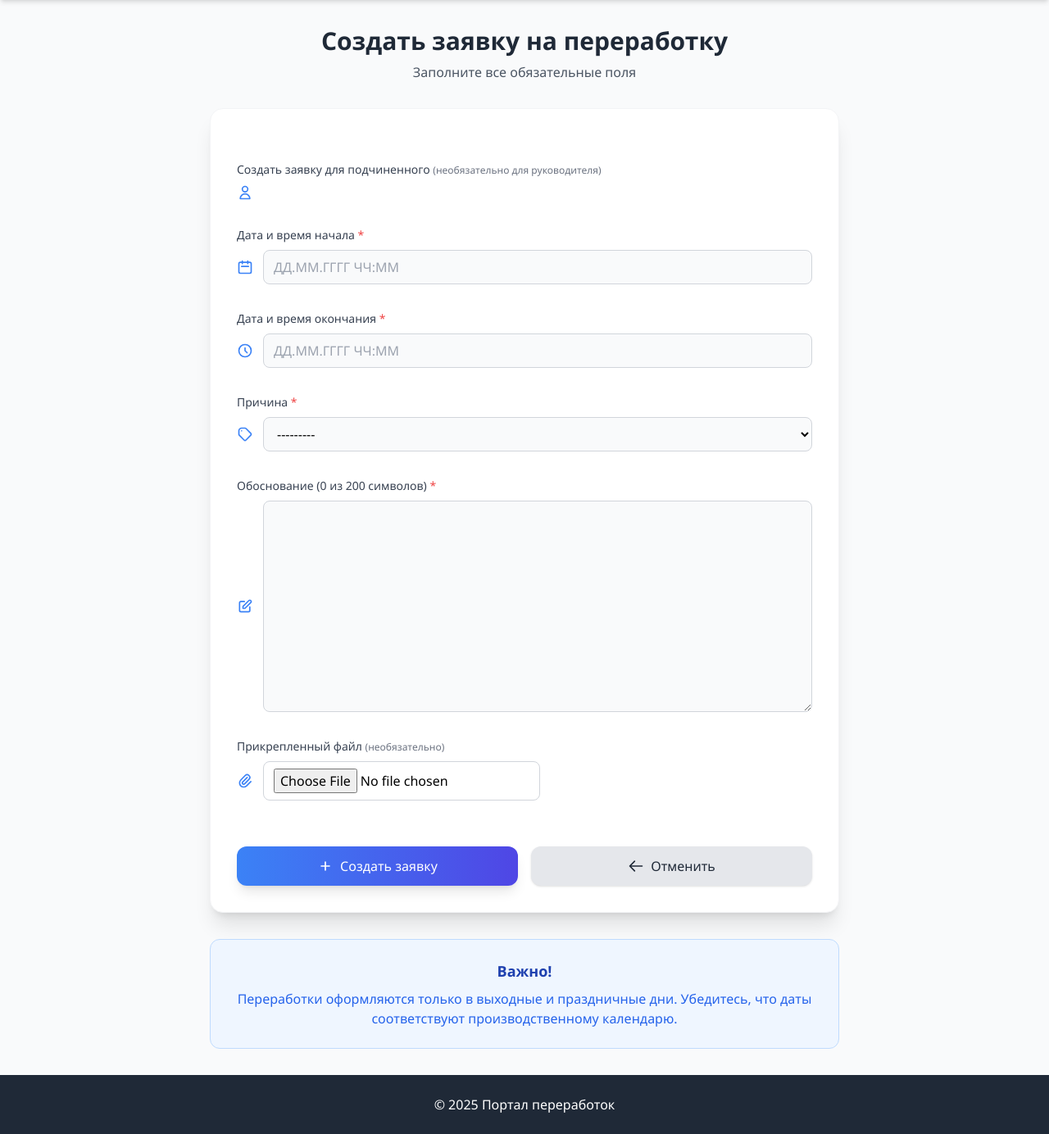
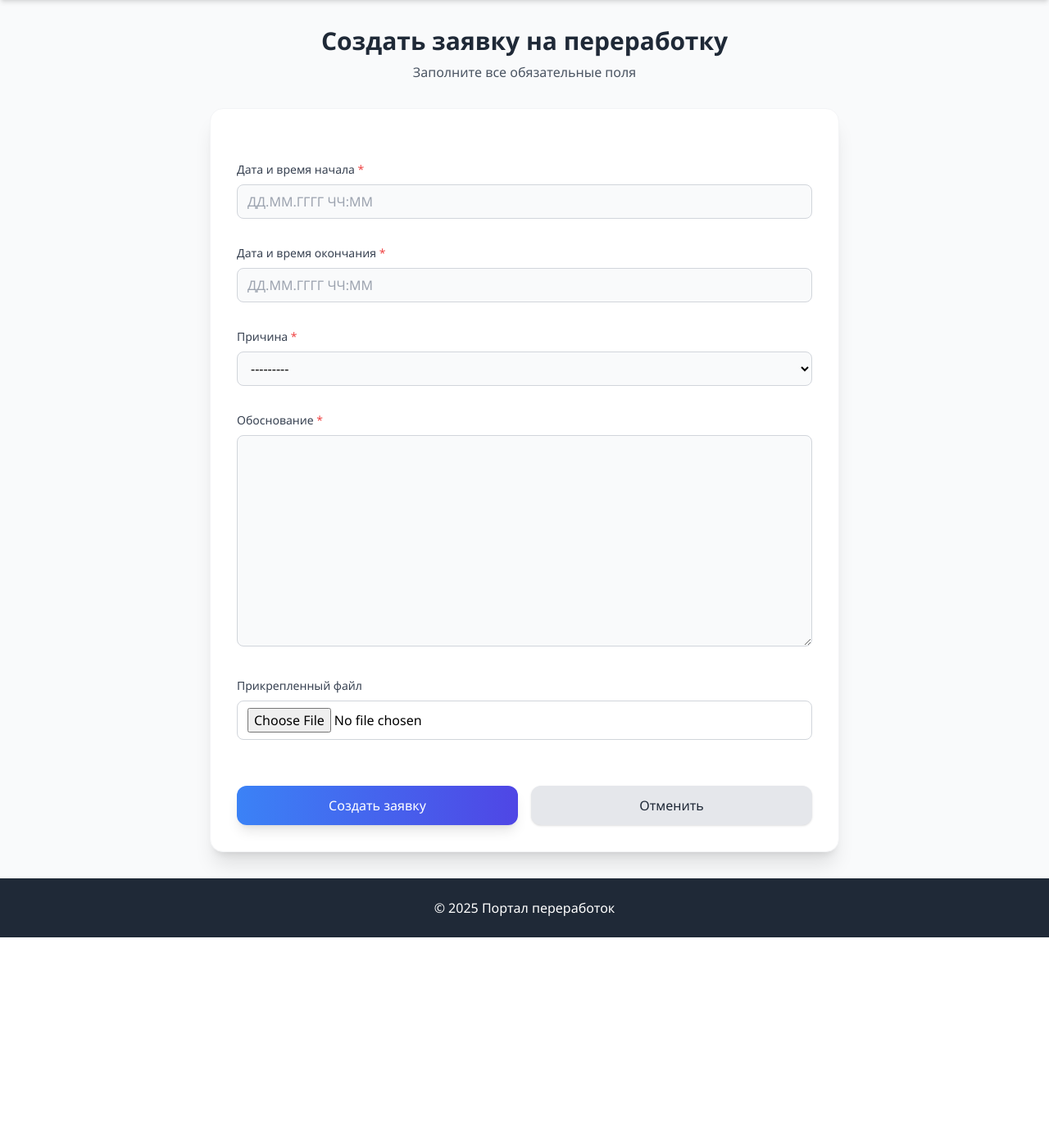
Before and after one commit to Destian1995/owertime_portal, a Django app: page /lk/create/ in a window 1280 px wide. Shown: the part 72-1456 px from the top of the page at 82% size. After the commit the page ends 1216 px from the top, so only its background shows below. Run offline with Django 4.2, Linux system fonts and the light colour scheme; a user stored in the database is signed in; tables that the repository leaves empty hold one stand-in row (values such as "Sample post"); style sheets or scripts are compiled from the project's sources; some libraries are stand-ins or nearby versions.

Commit message:
new update для руковод лк

```diff
--- a/overtime_app/templates/overtime_app/create_request.html
+++ b/overtime_app/templates/overtime_app/create_request.html
@@ -1,4 +1,3 @@
-<!-- create_request.html -->
 {% extends 'overtime_app/base.html' %}
 {% load widget_tweaks %}
 
@@ -15,85 +14,42 @@
         <form method="post" class="space-y-8" enctype="multipart/form-data">
             {% csrf_token %}
 
-            <!-- Новое поле выбора подчиненного -->
-            <div class="md:col-span-2">
+            {# Показываем выбор подчинённого только руководителям #}
+            {% if is_manager %}
+            <div>
                 <label for="{{ form.subordinate_employee.id_for_label }}" class="block text-sm font-medium text-gray-700 mb-2">
                     {{ form.subordinate_employee.label }}
                     <span class="text-gray-500 text-xs">(необязательно для руководителя)</span>
                 </label>
-                <div class="flex items-center">
-                    <div class="mr-3 flex-shrink-0">
-                        <svg class="h-5 w-5 text-blue-500" fill="none" viewBox="0 0 24 24" stroke="currentColor">
-                            <path stroke-linecap="round" stroke-linejoin="round" stroke-width="2" d="M16 7a4 4 0 11-8 0 4 4 0 018 0zM12 14a7 7 0 00-7 7h14a7 7 0 00-7-7z" />
-                        </svg>
-                    </div>
-                    {{ form.subordinate_employee|add_class:"border border-gray-300 rounded-lg px-3 py-2 focus:outline-none focus:ring-2 focus:ring-blue-500 focus:border-transparent" }}
-                </div>
+                {{ form.subordinate_employee|add_class:"border border-gray-300 rounded-lg px-3 py-2 focus:outline-none focus:ring-2 focus:ring-blue-500 focus:border-transparent w-full" }}
+
                 {% if form.subordinate_employee.errors %}
                 <p class="mt-2 text-sm text-red-600 flex items-center">
                     <svg class="h-4 w-4 mr-1" fill="none" viewBox="0 0 24 24" stroke="currentColor">
-                        <path stroke-linecap="round" stroke-linejoin="round" stroke-width="2" d="M12 8v4m0 0v6m0-6h.01M21 12a9 9 0 11-18 0 9 9 0 0118 0z" />
+                        <path stroke-linecap="round" stroke-linejoin="round" stroke-width="2"
+                              d="M12 8v4m0 0v6m0-6h.01M21 12a9 9 0 11-18 0 9 9 0 0118 0z" />
                     </svg>
                     {{ form.subordinate_employee.errors }}
                 </p>
                 {% endif %}
             </div>
+            {% endif %}
 
-            <!-- Основные поля формы -->
             <div class="grid grid-cols-1 md:grid-cols-2 gap-8">
                 {% for field in form %}
-                <!-- Пропускаем поле subordinate_employee, так как оно уже добавлено выше -->
                 {% if field.name != 'subordinate_employee' %}
-                <div class="md:col-span-2 {% if field.name == 'start_datetime' or field.name == 'end_datetime' %}md:col-span-1{% endif %}">
+                <div class="md:col-span-2 {% if field.name in 'start_datetime,end_datetime' %}md:col-span-1{% endif %}">
                     <label for="{{ field.id_for_label }}" class="block text-sm font-medium text-gray-700 mb-2">
                         {{ field.label }}
-                        {% if field.name == 'justification' %}
-                        <span id="char-count-label">(0 из 200 символов)</span>
-                        {% endif %}
-                        {% if field.name == 'attachment' %}
-                        <span class="text-gray-500 text-xs">(необязательно)</span>
-                        {% endif %}
                         {% if field.field.required %}<span class="text-red-500">*</span>{% endif %}
                     </label>
-
-                    <div class="flex items-center">
-                        <div class="mr-3 flex-shrink-0">
-                            {% if field.name == 'start_datetime' %}
-                            <svg class="h-5 w-5 text-blue-500" fill="none" viewBox="0 0 24 24" stroke="currentColor">
-                                <path stroke-linecap="round" stroke-linejoin="round" stroke-width="2" d="M8 7V3m8 4V3m-9 8h10M5 21h14a2 2 0 002-2V7a2 2 0 00-2-2H5a2 2 0 00-2 2v12a2 2 0 002 2z" />
-                            </svg>
-                            {% elif field.name == 'end_datetime' %}
-                            <svg class="h-5 w-5 text-blue-500" fill="none" viewBox="0 0 24 24" stroke="currentColor">
-                                <path stroke-linecap="round" stroke-linejoin="round" stroke-width="2" d="M12 8v4l3 3m6-3a9 9 0 11-18 0 9 9 0 0118 0z" />
-                            </svg>
-                            {% elif field.name == 'reason' %}
-                            <svg class="h-5 w-5 text-blue-500" fill="none" viewBox="0 0 24 24" stroke="currentColor">
-                                <path stroke-linecap="round" stroke-linejoin="round" stroke-width="2" d="M7 7h.01M7 3h5c.512 0 1.024.195 1.414.586l7 7a2 2 0 010 2.828l-7 7a2 2 0 01-2.828 0l-7-7A1.994 1.994 0 013 12V7a4 4 0 014-4z" />
-                            </svg>
-                            {% elif field.name == 'justification' %}
-                            <svg class="h-5 w-5 text-blue-500" fill="none" viewBox="0 0 24 24" stroke="currentColor">
-                                <path stroke-linecap="round" stroke-linejoin="round" stroke-width="2" d="M11 5H6a2 2 0 00-2 2v11a2 2 0 002 2h11a2 2 0 002-2v-5m-1.414-9.414a2 2 0 112.828 2.828L11.828 15H9v-2.828l8.586-8.586z" />
-                            </svg>
-                            {% elif field.name == 'attachment' %}
-                            <svg class="h-5 w-5 text-blue-500" fill="none" viewBox="0 0 24 24" stroke="currentColor">
-                                <path stroke-linecap="round" stroke-linejoin="round" stroke-width="2" d="M15.172 7l-6.586 6.586a2 2 0 102.828 2.828l6.414-6.586a4 4 0 00-5.656-5.656l-6.415 6.585a6 6 0 108.486 8.486L20.5 13" />
-                            </svg>
-                            {% endif %}
-                        </div>
-
-                        {% if field.name == 'justification' %}
-                        {{ field|add_class:"border border-gray-300 rounded-lg px-3 py-2 focus:outline-none focus:ring-2 focus:ring-blue-500 focus:border-transparent" }}
-                        {% elif field.name == 'attachment' %}
-                        {{ field|add_class:"border border-gray-300 rounded-lg px-3 py-2 focus:outline-none focus:ring-2 focus:ring-blue-500 focus:border-transparent" }}
-                        {% else %}
-                        {{ field|add_class:"border border-gray-300 rounded-lg px-3 py-2 focus:outline-none focus:ring-2 focus:ring-blue-500 focus:border-transparent" }}
-                        {% endif %}
-                    </div>
+                    {{ field|add_class:"border border-gray-300 rounded-lg px-3 py-2 focus:outline-none focus:ring-2 focus:ring-blue-500 focus:border-transparent w-full" }}
 
                     {% if field.errors %}
                     <p class="mt-2 text-sm text-red-600 flex items-center">
                         <svg class="h-4 w-4 mr-1" fill="none" viewBox="0 0 24 24" stroke="currentColor">
-                            <path stroke-linecap="round" stroke-linejoin="round" stroke-width="2" d="M12 8v4m0 0v6m0-6h.01M21 12a9 9 0 11-18 0 9 9 0 0118 0z" />
+                            <path stroke-linecap="round" stroke-linejoin="round" stroke-width="2"
+                                  d="M12 8v4m0 0v6m0-6h.01M21 12a9 9 0 11-18 0 9 9 0 0118 0z" />
                         </svg>
                         {{ field.errors }}
                     </p>
@@ -106,28 +62,15 @@
             <div class="flex flex-col sm:flex-row gap-4 pt-6">
                 <button type="submit"
                         class="flex-1 bg-gradient-to-r from-blue-500 to-indigo-600 hover:from-blue-600 hover:to-indigo-700 text-white font-medium py-3 px-6 rounded-xl shadow-lg hover:shadow-xl transition-all duration-300 transform hover:-translate-y-0.5 focus:outline-none focus:ring-2 focus:ring-blue-500 focus:ring-opacity-50 flex items-center justify-center">
-                    <svg class="h-5 w-5 mr-2" fill="none" viewBox="0 0 24 24" stroke="currentColor">
-                        <path stroke-linecap="round" stroke-linejoin="round" stroke-width="2" d="M12 6v6m0 0v6m0-6h6m-6 0H6" />
-                    </svg>
                     Создать заявку
                 </button>
 
                 <a href="{% url 'overtime_app:dashboard' %}"
                    class="flex-1 bg-gray-200 hover:bg-gray-300 text-gray-800 font-medium py-3 px-6 rounded-xl shadow hover:shadow-md transition-all duration-300 flex items-center justify-center">
-                    <svg class="h-5 w-5 mr-2" fill="none" viewBox="0 0 24 24" stroke="currentColor">
-                        <path stroke-linecap="round" stroke-linejoin="round" stroke-width="2" d="M10 19l-7-7m0 0l7-7m-7 7h18" />
-                    </svg>
                     Отменить
                 </a>
             </div>
         </form>
-    </div>
-
-    <div class="mt-8 bg-blue-50 border border-blue-200 rounded-xl p-6 text-center">
-        <h3 class="text-lg font-semibold text-blue-800">Важно!</h3>
-        <p class="mt-2 text-blue-600">
-            Переработки оформляются только в выходные и праздничные дни. Убедитесь, что даты соответствуют производственному календарю.
-        </p>
     </div>
 </div>
 {% endblock %}
@@ -153,9 +96,9 @@
 </script>
 
 <!-- Flatpickr CSS & JS -->
-<link rel="stylesheet" href="https://cdn.jsdelivr.net/npm/flatpickr@4.6.13/dist/flatpickr.min.css">
-<script src="https://cdn.jsdelivr.net/npm/flatpickr@4.6.13/dist/flatpickr.min.js"></script>
-<script src="https://cdn.jsdelivr.net/npm/flatpickr/dist/l10n/ru.js"></script>
+<link rel="stylesheet" href="https://cdn.jsdelivr.net/npm/flatpickr@4.6.13/dist/flatpickr.min.css  ">
+<script src="https://cdn.jsdelivr.net/npm/flatpickr@4.6.13/dist/flatpickr.min.js  "></script>
+<script src="https://cdn.jsdelivr.net/npm/flatpickr/dist/l10n/ru.js  "></script>
 
 <script>
     document.addEventListener('DOMContentLoaded', function() {
@@ -180,4 +123,4 @@
         });
     });
 </script>
-{% endblock %}
+{% endblock %} <!-- Закрывающий тег для блока scripts -->
--- a/overtime_app/views.py
+++ b/overtime_app/views.py
@@ -462,88 +462,33 @@
 
 @login_required
 def create_request(request):
-    try:
-        current_employee = Employee.objects.get(email=request.user.email)
-    except Employee.DoesNotExist:
-        messages.error(request, 'Ваш профиль сотрудника не найден.')
-        return redirect('overtime_app:dashboard')
+    user = request.user
+    current_user_employee = Employee.objects.filter(email=user.email).first()
 
     if request.method == 'POST':
-        # Передаем current_employee в форму через kwargs
-        form = OvertimeRequestForm(request.POST, request.FILES, current_user_employee=current_employee)
+        form = OvertimeRequestForm(
+            request.POST,
+            request.FILES,
+            current_user_employee=current_user_employee
+        )
         if form.is_valid():
-            req = form.save(commit=False)
-            # Определяем, для кого создается заявка
-            selected_subordinate = form.cleaned_data.get('subordinate_employee')
-            if selected_subordinate:
-                # Заявка создается от имени подчиненного
-                req.employee = selected_subordinate
-            else:
-                # Заявка создается от имени текущего пользователя
-                req.employee = current_employee
-            req.status = 'pending'
-            req.save()
+            overtime_request = form.save(commit=False)
+            overtime_request.employee = current_user_employee
 
-            # Отправляем уведомление руководителю выбранного сотрудника (или текущего, если он сам себе руководитель)
-            manager = req.employee.manager1
-            if manager and manager.email:
-                token_obj = ApprovalToken.create_token(req, manager)
+            # Если руководитель создал заявку за подчинённого
+            subordinate = form.cleaned_data.get('subordinate_employee')
+            if subordinate:
+                overtime_request.employee = subordinate
 
-                approve_url = request.build_absolute_uri(
-                    reverse('overtime_app:approve_via_email', args=[req.id]) + f'?token={token_obj.token}&decision=approved'
-                )
-                reject_url = request.build_absolute_uri(
-                    reverse('overtime_app:approve_via_email', args=[req.id]) + f'?token={token_obj.token}&decision=rejected'
-                )
-                portal_link = request.build_absolute_uri(reverse('overtime_app:view_requests'))
-
-                html_content = f"""
-                <h2>Заявка на переработку #{req.id}</h2>
-                <p><strong>Сотрудник:</strong> {req.employee.full_name}</p>
-                <p><strong>Начало:</strong> {req.start_datetime}</p>
-                <p><strong>Окончание:</strong> {req.end_datetime}</p>
-                <p><strong>Причина:</strong> {req.get_reason_display()}</p>
-                <p><strong>Обоснование:</strong> {req.justification}</p>
-                {f'<p><strong>Прикрепленный файл:</strong> {req.attachment.name.split("/")[-1]}</p>' if req.attachment else '<p><strong>Прикрепленный файл:</strong> Не прикреплен</p>'}
-
-                <h3>Действия:</h3>
-                <a href="{approve_url}" style="display:inline-block;padding:10px 20px;background:#4CAF50;color:white;text-decoration:none;border-radius:5px;margin:5px;">Согласовано</a>
-                <a href="{reject_url}" style="display:inline-block;padding:10px 20px;background:#F44336;color:white;text-decoration:none;border-radius:5px;margin:5px;">Не согласовано</a>
-
-                <h3><a href="{portal_link}" style="display:inline-block;padding:10px 20px;background:#2196F3;color:white;text-decoration:none;border-radius:5px;margin:5px;">Перейти к заявкам на портале</a></h3>
-                """
-
-                subject = f'Заявка на переработку #{req.id} от {req.employee.full_name}'
-                body = f'Заявка #{req.id} ждет вашего согласования. Перейдите по ссылке: {approve_url}\n\nИли посетите портал: {portal_link}'
-
-                msg = EmailMultiAlternatives(
-                    subject=subject,
-                    body=body,
-                    from_email=None,
-                    to=[manager.email],
-                )
-                msg.attach_alternative(html_content, "text/html")
-
-                if req.attachment:
-                    try:
-                        with open(req.attachment.path, 'rb') as f:
-                            file_data = f.read()
-                        msg.attach(req.attachment.name.split("/")[-1], file_data, req.attachment.content_type)
-                        print(f"Файл {req.attachment.name} успешно прикреплён к письму.")
-                    except FileNotFoundError:
-                        print(f"Ошибка: Файл {req.attachment.path} не найден при попытке прикрепления.")
-                    except Exception as e:
-                        print(f"Ошибка прикрепления файла {req.attachment.name}: {e}")
-
-                msg.send()
-
-            messages.success(request, f'Заявка создана и отправлена на согласование для {req.employee.full_name}.')
+            overtime_request.save()
             return redirect('overtime_app:dashboard')
     else:
-        # Передаем current_employee в форму при GET-запросе
-        form = OvertimeRequestForm(current_user_employee=current_employee)
+        form = OvertimeRequestForm(current_user_employee=current_user_employee)
 
-    return render(request, 'overtime_app/create_request.html', {'form': form})
+    return render(request, 'overtime_app/create_request.html', {
+        'form': form,
+        'is_manager': current_user_employee.is_manager if current_user_employee else False
+    })
 
 @login_required
 def my_requests(request):
```
Also changed, not shown: project_settings/settings.py (+17 -17 lines).
